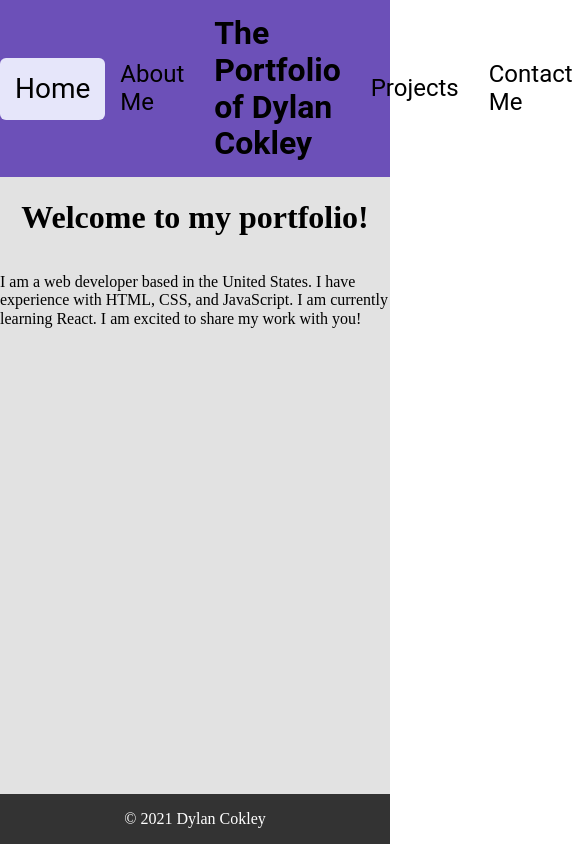
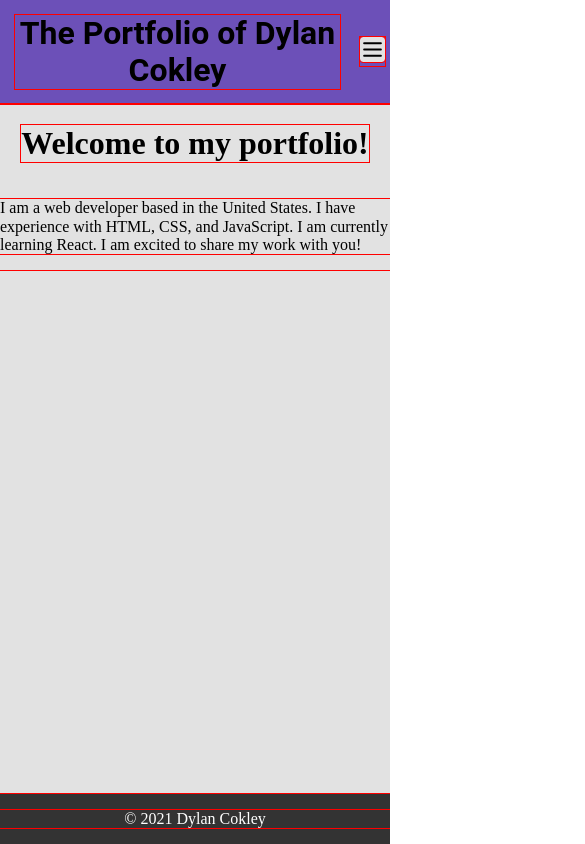
Before and after one commit to Reximus44/Dylan_Cokley_Portfolio, a React (Vite) app: page / in a window 390 px wide. Shown: the whole page, 585 px wide, since content can reach past the window. Built offline with nearby package versions, Linux system fonts and the light colour scheme.

Commit message:
changed dropdown

```diff
--- /dev/null
+++ b/src/components/DropDownModal/DropDownModal.css
@@ -0,0 +1,28 @@
+.dropdown-modal {
+  background-color: rgb(226, 226, 226);
+  visibility: hidden;
+  position: fixed;
+  top: 0;
+  right: 0;
+}
+
+.dropdown-modal_is-open {
+  visibility: visible;
+  opacity: 1;
+  transition: visibility 0.6s, opacity 0.6s;
+  border: 3px solid #370075;
+  border-radius: 4px;
+  border-top: none;
+  border-right: none;
+  border-top-left-radius: 0px;
+  border-top-right-radius: 0px;
+  border-bottom-right-radius: 0px;
+}
+
+.dropdown-modal__content {
+  display: flex;
+  flex-direction: column;
+  gap: 20px;
+  height: 325px;
+  width: 200px;
+}
--- /dev/null
+++ b/src/components/DropDownModal/DropDownModal.jsx
@@ -0,0 +1,40 @@
+import "./DropDownModal.css";
+import HighlightedLink from "../HighlightedLink/HighlightedLink";
+
+function DropDownModal({ modalIsOpen, onClose }) {
+  return (
+    <div
+      className={`dropdown-modal ${
+        modalIsOpen ? "dropdown-modal_is-open" : ""
+      }`}
+    >
+      <div className="dropdown-modal__content">
+        <button
+          className="header__dropdown-btn_close"
+          onClick={onClose}
+        ></button>
+        <HighlightedLink to="/" className="header__link">
+          <p className="header__home" onClick={onClose}>
+            Home
+          </p>
+        </HighlightedLink>
+        <HighlightedLink to="/about-me" className="header__link">
+          <p className="header__about-me" onClick={onClose}>
+            About Me
+          </p>
+        </HighlightedLink>
+        <HighlightedLink to="/projects" className="header__link">
+          <p className="header__projects" onClick={onClose}>
+            Projects
+          </p>
+        </HighlightedLink>
+        <HighlightedLink to="/contact-me" className="header__link">
+          <p className="header__contact-me" onClick={onClose}>
+            Contact Me
+          </p>
+        </HighlightedLink>
+      </div>
+    </div>
+  );
+}
+export default DropDownModal;
--- a/src/components/Header/Header.css
+++ b/src/components/Header/Header.css
@@ -4,7 +4,7 @@
   justify-content: space-between;
   align-items: center;
   background-color: #6c50b8;
-  font-family: 'Roboto', sans-serif;
+  font-family: "Roboto", sans-serif;
 }
 
 .header__home {
@@ -19,6 +19,7 @@
 
 .header__title {
   margin: 15px;
+  text-align: center;
 }
 
 .header__about-me {
@@ -35,3 +36,40 @@
   font-size: 24px;
   margin: 15px;
 }
+
+.header__dropdown-btn {
+  border: none;
+  padding: 0;
+  background-color: transparent;
+  display: none;
+  margin: 0 5px;
+  cursor: pointer;
+}
+
+.header__dropdown-btn_close {
+  position: absolute;
+  right: 0;
+  top: 0;
+  height: 20px;
+  width: 20px;
+  background-image: url(src/assets/red-close-icon.svg);
+  background-color: transparent;
+  border: none;
+}
+
+.header__dropdown-btn-img {
+  height: 25px;
+  width: 25px;
+  background-color: rgb(226, 226, 226);
+  object-fit: fill;
+  border-radius: 3px;
+}
+
+@media screen and (max-width: 530px) {
+  .header > .header__link {
+    display: none;
+  }
+  .header__dropdown-btn {
+    display: block;
+  }
+}
--- a/src/components/Header/Header.jsx
+++ b/src/components/Header/Header.jsx
@@ -1,13 +1,17 @@
 import "./Header.css";
+import DropDownModal from "../DropDownModal/DropDownModal";
 import Selfie_pic from "../../assets/Dylan_Cokley_Yosemite_edit.png";
 import { Link } from "react-router-dom";
+import { useState } from "react";
 import HighlightedLink from "../HighlightedLink/HighlightedLink";
 
 function Header() {
+  const [modalIsOpen, setModalIsOpen] = useState(false);
+
   return (
     <header className="header">
       <HighlightedLink to="/" className="header__link">
-        <p className="header__home header__link">Home</p>
+        <p className="header__home">Home</p>
       </HighlightedLink>
       <HighlightedLink to="/about-me" className="header__link">
         <p className="header__about-me">About Me</p>
@@ -19,6 +23,24 @@ function Header() {
       <HighlightedLink to="/contact-me" className="header__link">
         <p className="header__contact-me">Contact Me</p>
       </HighlightedLink>
+      <button
+        className="header__dropdown-btn"
+        onClick={() => {
+          setModalIsOpen(true);
+        }}
+      >
+        <img
+          src="src/assets/burger-menu-icon.svg"
+          alt="dropdown button"
+          className="header__dropdown-btn-img"
+        />
+      </button>
+      <DropDownModal
+        modalIsOpen={modalIsOpen}
+        onClose={() => {
+          setModalIsOpen(false);
+        }}
+      />
     </header>
   );
 }
--- a/src/components/HighlightedLink/HighlightedLink.css
+++ b/src/components/HighlightedLink/HighlightedLink.css
@@ -1,4 +1,12 @@
 .highlighted-link {
-  background-color: lavender;
-  border-radius: 6px;
+  background: linear-gradient(175deg, #4611da, #d7d4e0, #4611da);
+  border-radius: 4px;
+  border: 2px solid #370075;
+  display: block;
 }
+
+/* @media screen and (max-width: 530px) {
+  .highlighted-link {
+    display: none;
+  }
+} */
--- a/src/components/PictureModal/PictureModal.css
+++ b/src/components/PictureModal/PictureModal.css
@@ -27,6 +27,8 @@
   object-fit: contain;
   flex-direction: column;
   position: relative;
+  border: 2px solid #6c50b8;
+  border-radius: 4px;
 }
 
 .picture-modal__close-btn {
@@ -41,10 +43,10 @@
 }
 
 .picture-modal__title {
-    color: white;
-    font-size: 30px;
-    margin: 15px;
-    text-align: center;
+  color: white;
+  font-size: 30px;
+  margin: 15px;
+  text-align: center;
 }
 
 .picture-modal__img {
@@ -59,3 +61,10 @@
   text-align: center;
   color: white;
 }
+
+@media screen and (max-width: 425px) {
+  .picture-modal__content {
+    margin: 0 15px;
+    height: 350px;
+  }
+}
--- a/src/components/Projects/Projects.css
+++ b/src/components/Projects/Projects.css
@@ -15,6 +15,9 @@
 .projects__description {
   text-align: center;
   font-size: 20px;
+}
+* {
+  outline: thin solid red;
 }
 
 .projects__list {
@@ -57,3 +60,18 @@
   border-radius: 4px;
   cursor: pointer;
 }
+
+@media screen and (max-width: 425px) {
+  .projects__item-img {
+    max-width: 93vw;
+    margin: 10px 0;
+  }
+
+  .projects__item-description {
+    margin: 25px;
+  }
+  .projects__item-img {
+    width: auto;
+    box-sizing: border-box;
+  }
+}
--- a/src/components/Projects/Projects.jsx
+++ b/src/components/Projects/Projects.jsx
@@ -113,7 +113,6 @@ function Projects() {
           here
         </a>
       </p>
-
       <PictureModal
         modalIsOpen={modalIsOpen}
         image={selectedImage}
--- a/src/utils/data.js
+++ b/src/utils/data.js
@@ -128,7 +128,7 @@ const projects = {
     },
     {
       title: "Spots image preview",
-      description: "Here me see a preview of an added image",
+      description: "Here we see a preview of an added image",
       url: new URL(
         "../assets/project-imgs/Spots/Spots_imagePreview.png",
         import.meta.url
```
Also changed, not shown: src/assets/burger-menu-icon.svg (added).
